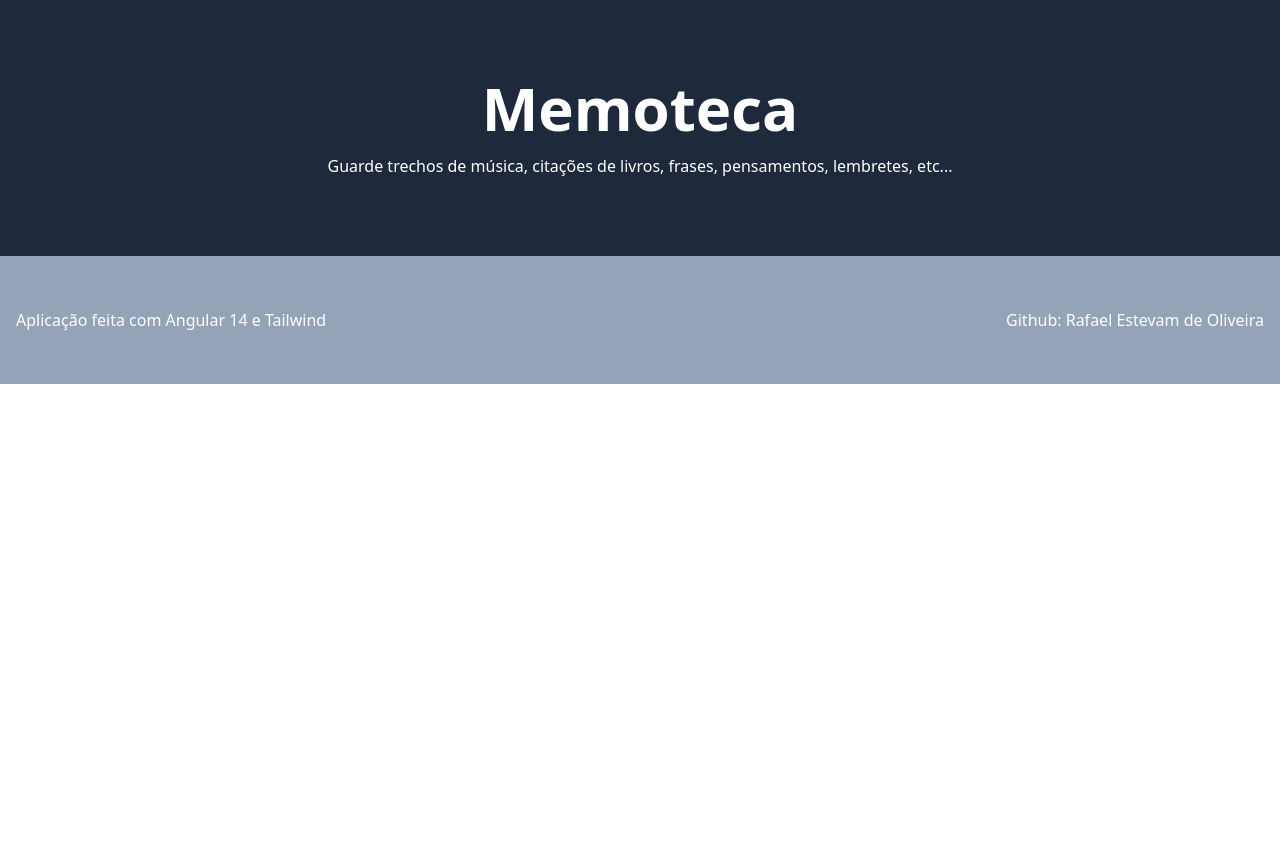
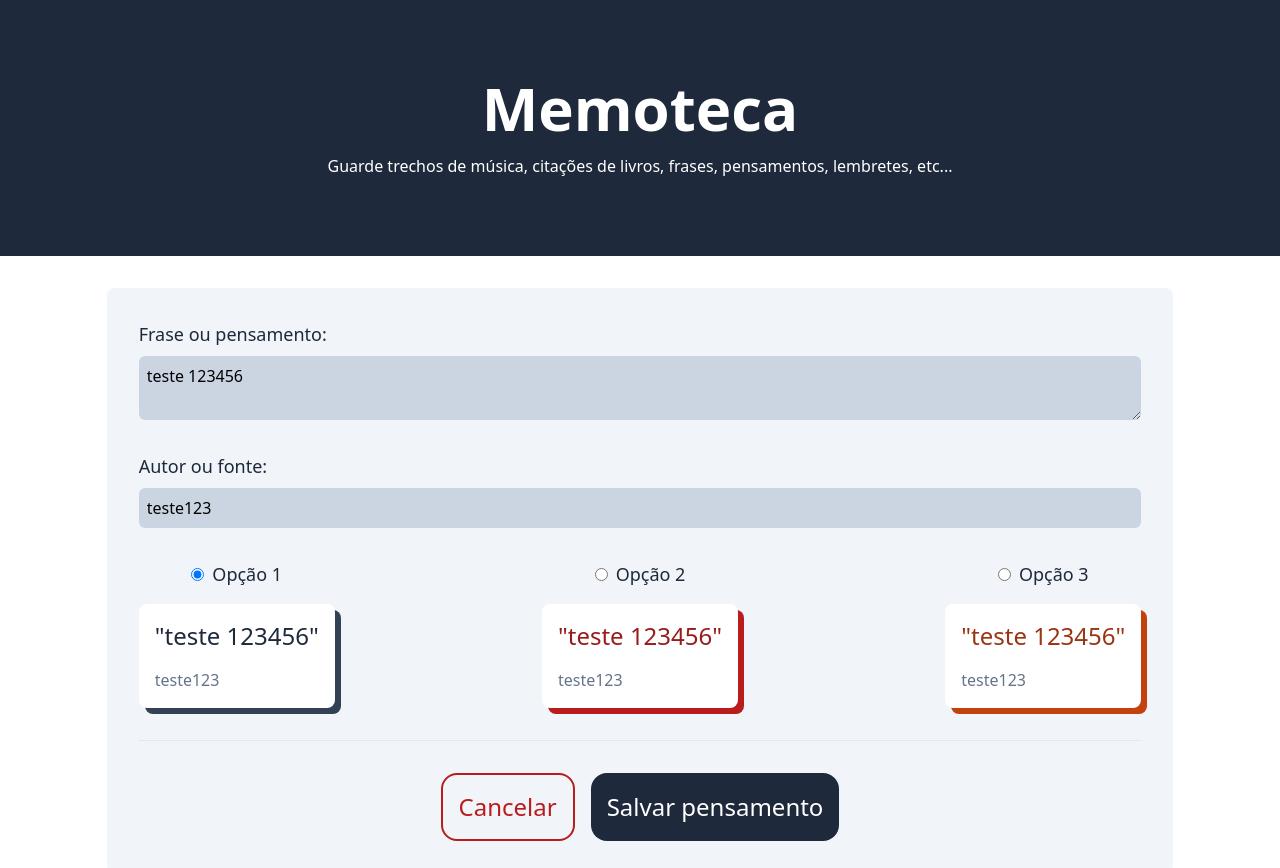
Before and after one commit to RafaelEstevam/memoteca, an Angular app: page /sentence/1 in a window 1280 px wide. Before the commit this address led to /. Shown: the top 868 px of the page. Before the commit the page ends 800 px from the top, so only its background shows below. Built offline with nearby package versions, Linux system fonts and the light colour scheme; data requests are answered from the project's data file.

Commit message:
Finish first Angular project

```diff
--- /dev/null
+++ b/back/db.json
@@ -0,0 +1,22 @@
+{
+  "sentences": [
+    {
+      "id": 1,
+      "sentence": "teste 123456",
+      "model": "1",
+      "author": "teste123"
+    },
+    {
+      "id": 2,
+      "sentence": "Pensamento 2",
+      "model": "2",
+      "author": "pensamento"
+    },
+    {
+      "id": 3,
+      "sentence": "Pensamento 3",
+      "model": "3",
+      "author": "pensamento"
+    }
+  ]
+}
--- a/src/app/app-routing.module.ts
+++ b/src/app/app-routing.module.ts
@@ -5,7 +5,8 @@ import { SentencesViewComponent } from './pages/sentences-view/sentences-view.co
 
 const routes: Routes = [
   {path: '', component: SentencesViewComponent},
-  {path: 'sentence', component: SentenceViewComponent}
+  {path: 'sentence', component: SentenceViewComponent},
+  {path: 'sentence/:id', component: SentenceViewComponent}
 ];
 
 @NgModule({
--- a/src/app/app.module.ts
+++ b/src/app/app.module.ts
@@ -10,6 +10,7 @@ import { CardComponent } from './components/card/card.component';
 import { FormsModule } from '@angular/forms';
 import { SentenceViewComponent } from './pages/sentence-view/sentence-view.component';
 import { SentencesViewComponent } from './pages/sentences-view/sentences-view.component';
+import { HttpClientModule } from '@angular/common/http';
 
 @NgModule({
   declarations: [
@@ -24,7 +25,8 @@ import { SentencesViewComponent } from './pages/sentences-view/sentences-view.co
   imports: [
     BrowserModule,
     AppRoutingModule,
-    FormsModule
+    FormsModule,
+    HttpClientModule
   ],
   providers: [],
   bootstrap: [AppComponent]
--- a/src/app/components/card/card.component.html
+++ b/src/app/components/card/card.component.html
@@ -1,7 +1,12 @@
 <div
     class="flex flex-col gap-4 p-4 max-w-2xl rounded-lg pr-4 pb-4 bg-white"
-    [ngClass]="setClassCard(type)"
+    [ngClass]="setClassCard(model)"
 >
-    <p class="text-slate-500">{{sentence}}</p>
-    <h3 class="text-2xl text-slate-800">{{autor}}</h3>
+    <h3 class="text-2xl" [ngClass]="setClassTitle(model)">"{{sentence}}"</h3>
+    <p class="text-slate-500">{{author}}</p>
+
+    <div *ngIf="id" class="flex justify-between gap-6">
+        <button class="text-slate-700 p-2 text-xs rounded-md border-solid border-2 border-slate-700" (click)="editCard(id)">Editar</button>
+        <button class="text-red-700 p-2 text-xs rounded-md border-solid border-2 border-red-700" (click)="deleteCard(id)">Apagar</button>
+    </div>
 </div>
--- a/src/app/components/card/card.component.ts
+++ b/src/app/components/card/card.component.ts
@@ -1,4 +1,7 @@
 import { Component, Input, OnInit } from '@angular/core';
+import { Router } from '@angular/router';
+import { sentenceProps } from 'src/app/interfaces/interfaces';
+import { SentencesViewService } from 'src/app/pages/sentences-view/sentences-view.service';
 
 @Component({
   selector: 'app-card',
@@ -8,21 +11,49 @@ import { Component, Input, OnInit } from '@angular/core';
 export class CardComponent implements OnInit {
 
   @Input() sentence = "Loren Ipsun"
-  @Input() autor = "Anonymous"
-  @Input() type = '1'
+  @Input() author = "Anonymous"
+  @Input() model = '1'
+  @Input() id = ''
 
-  setClassCard(type: string) {
-    switch (type){
+  setClassCard(model: string) {
+    switch (model){
       case '1':
-        return 'shadow-[6px_6px_0px_#1e293b]'
+        return 'shadow-[6px_6px_0px_#1e293b] shadow-slate-700'
       case '2':
-        return 'shadow-[6px_6px_0px_#475569]'
+        return 'shadow-[6px_6px_0px_#475569] shadow-red-700'
       default:
-        return 'shadow-[6px_6px_0px_#94a3b8]'
+        return 'shadow-[6px_6px_0px_#94a3b8] shadow-orange-700'
     }
   }
 
-  constructor() {
+  setClassTitle(model: string){
+    switch (model){
+      case '1':
+        return 'text-slate-800'
+      case '2':
+        return 'text-red-800'
+      default:
+        return 'text-orange-800'
+    }
+  }
+
+  deleteCard(id: number | string){
+    if(window.confirm("Deseja apagar pensamento?")){
+      this.service.delete(id).subscribe(() => {
+        window.location.reload()
+      });
+    }
+  }
+
+  editCard(id: number | string){
+    this.router.navigate([`/sentence/${id}`]);
+  }
+
+  constructor(
+    private service: SentencesViewService,
+    private router: Router
+  ){
+
   }
 
   ngOnInit(): void {
--- a/src/app/components/form/form.component.html
+++ b/src/app/components/form/form.component.html
@@ -25,28 +25,28 @@
                     <input type="radio" [(ngModel)]="form.model" name="model" value="1" />
                     <span class="text-lg text-slate-800">Opção 1</span>
                 </div>
-                <app-card type="1" [autor]="form.author" [sentence]="form.sentence"></app-card>
+                <app-card [model]="'1'" [author]="form.author" [sentence]="form.sentence"></app-card>
             </div>
             <div class="flex flex-col gap-4 items-center">
                 <div class="flex items-center gap-2">
                     <input type="radio" [(ngModel)]="form.model" name="model" value="2" />
                     <span class="text-lg text-slate-800">Opção 2</span>
                 </div>
-                <app-card type="2" [autor]="form.author" [sentence]="form.sentence"></app-card>
+                <app-card [model]="'2'" [author]="form.author" [sentence]="form.sentence"></app-card>
             </div>
             <div class="flex flex-col gap-4 items-center">
                 <div class="flex items-center gap-2">
                     <input type="radio" [(ngModel)]="form.model" name="model" value="3" />
                     <span class="text-lg text-slate-800">Opção 3</span>
                 </div>
-                <app-card type="3" [autor]="form.author" [sentence]="form.sentence"></app-card>
+                <app-card [model]="'3'" [author]="form.author" [sentence]="form.sentence"></app-card>
             </div>
         </div>
 
         <hr/>
 
         <div class="flex gap-4 justify-center">
-            <button routerLink="/" (click)="handleClear()" class="p-4 text-2xl rounded-2xl text-slate-800 border-solid border-2 border-slate-800">Cancelar</button>
+            <button routerLink="/" (click)="handleClear()" class="p-4 text-2xl rounded-2xl text-red-700 border-solid border-2 border-red-700">Cancelar</button>
             <button type="submit" class="p-4 text-2xl rounded-2xl bg-slate-800 text-white border-0">Salvar pensamento</button>
         </div>
 
--- a/src/app/components/form/form.component.ts
+++ b/src/app/components/form/form.component.ts
@@ -1,5 +1,7 @@
 import { Component, OnInit } from '@angular/core';
-import { RouterLink } from '@angular/router';
+import { ActivatedRoute, Router, RouterLink } from '@angular/router';
+import { sentenceProps } from 'src/app/interfaces/interfaces';
+import { SentencesViewService } from 'src/app/pages/sentences-view/sentences-view.service';
 
 @Component({
   selector: 'app-form',
@@ -8,29 +10,48 @@ import { RouterLink } from '@angular/router';
 })
 export class FormComponent implements OnInit {
 
-  form = {
-    id: '1',
-    sentence: 'Lorem ipsum dolor sit amet, consectetur adipiscing elit. Proin at sapien condimentum, commodo risus ac, ullamcorper enim. Vestibulum interdum mauris',
-    author: 'Anonymous',
-    model: '1'
+  form: sentenceProps = {
+    id: '',
+    sentence: '',
+    model: '',
+    author: ''
   }
 
   handleSubmit($e:any) {
     $e.preventDefault;
-    console.log(this.form);
-    console.log("clicou no botão")
+    if(!this.form.id){
+      this.service.create(this.form).subscribe(() => {
+        this.router.navigate(['/']);
+      });
+    }else{
+      this.service.update(this.form, this.form.id).subscribe(() => {
+        this.router.navigate(['/']);
+      })
+    }
   }
 
   handleClear(){
     this.form = {
-      id: '1',
-      sentence: 'Lorem ipsum dolor sit amet, consectetur adipiscing elit. Proin at sapien condimentum, commodo risus ac, ullamcorper enim. Vestibulum interdum mauris',
-      author: 'Anonymous',
-      model: '1'
+      sentence: '',
+      model: '',
+      author: ''
+    };
+
+    this.router.navigate(['/']);
+  }
+
+  constructor(
+    private service: SentencesViewService,
+    private router: Router,
+    private activateRouter: ActivatedRoute
+  ) {
+    const id = this.activateRouter.snapshot.params['id'];
+    if(id){
+      this.service.get(id).subscribe((sentence) => {
+        this.form = sentence;
+      });
     }
   }
-
-  constructor() { }
 
   ngOnInit(): void {
 
--- /dev/null
+++ b/src/app/interfaces/interfaces.ts
@@ -0,0 +1,6 @@
+export interface sentenceProps {
+    id?: number | string,
+    author: string,
+    sentence: string,
+    model: '1' | '2' | '3' | string
+}
--- a/src/app/pages/sentences-view/sentences-view.component.html
+++ b/src/app/pages/sentences-view/sentences-view.component.html
@@ -10,8 +10,9 @@
     <div class="flex gap-8 w-100 flex-wrap">
         <div *ngFor="let item of sentences">
             <app-card
-                autor="{{item.author}}"
-                type="{{item.type}}"
+                id="{{item.id}}"
+                author="{{item.author}}"
+                model="{{item.model}}"
                 sentence="{{item.sentence}}"
             >
             </app-card>
--- a/src/app/pages/sentences-view/sentences-view.component.ts
+++ b/src/app/pages/sentences-view/sentences-view.component.ts
@@ -1,10 +1,6 @@
 import { Component, OnInit } from '@angular/core';
-
-interface sentenceProps {
-  author: string,
-  sentence: string,
-  type: '1' | '2' | '3'
-}
+import { sentenceProps } from 'src/app/interfaces/interfaces';
+import { SentencesViewService } from './sentences-view.service';
 
 @Component({
   selector: 'app-sentences-view',
@@ -15,17 +11,17 @@ export class SentencesViewComponent implements OnInit {
 
   sentences: sentenceProps[] = [];
 
-  constructor() {
-    this.sentences = [
-      {type: '1', sentence: 'Loren ipsun', author: 'Anonymous'},
-      {type: '1', sentence: 'Loren ipsun', author: 'Anonymous'},
-      {type: '2', sentence: 'Loren ipsun', author: 'Anonymous'},
-      {type: '1', sentence: 'Loren ipsun', author: 'Anonymous'},
-      {type: '3', sentence: 'Loren ipsun', author: 'Anonymous'}
-    ]
+  constructor(private service: SentencesViewService) {
+  }
+
+  refreshPage() {
+    this.service.list().subscribe((sentences) => {
+      this.sentences = sentences
+    })
   }
 
   ngOnInit(): void {
+    this.refreshPage()
   }
 
 }
--- /dev/null
+++ b/src/app/pages/sentences-view/sentences-view.service.ts
@@ -0,0 +1,41 @@
+import { Injectable } from '@angular/core';
+import { HttpClient } from '@angular/common/http';
+import { sentenceProps } from 'src/app/interfaces/interfaces';
+import { Observable } from 'rxjs';
+
+
+@Injectable({
+  providedIn: 'root'
+})
+export class SentencesViewService {
+
+  private API = 'http://localhost:3000/sentences';
+
+  list(): Observable<sentenceProps[]>{
+    return this.http.get<sentenceProps[]>(this.API);
+  }
+
+  get(id: number | string){
+    const getURL = `${this.API}/${id}`;
+    return this.http.get<sentenceProps>(getURL);
+  }
+
+  create(sentence: sentenceProps): Observable<sentenceProps[]>{
+    return this.http.post<sentenceProps[]>(this.API, sentence);
+  }
+
+  update(sentence: sentenceProps, id: number | string){
+    const editURL = `${this.API}/${id}`;
+    return this.http.put<sentenceProps>(editURL, sentence);
+  }
+
+  delete(id: number | string): Observable<sentenceProps>{
+    const deleteURL = `${this.API}/${id}`;
+    return this.http.delete<sentenceProps>(deleteURL);
+  }
+
+  constructor(private http: HttpClient){
+
+  };
+
+}
```
Also changed, not shown: back/package.json (added, +16 -0 lines), 2 other files (tests, documents, lock files or other folders).
